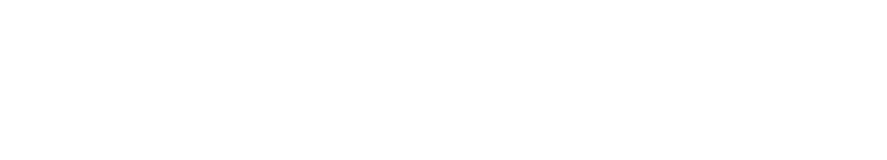
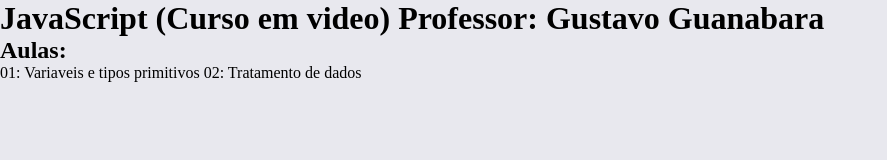
Before and after one commit to VitorMiksza/Javascript, a plain HTML site: page Estudos avulsos/index.html in a window 1280 px wide. Shown: the whole page, without its empty margins (0-887 px from the left). Drawn offline with Linux system fonts and the light colour scheme.

Commit message:
Estudos Avulsos

```diff
--- a/Estudos avulsos/index.html
+++ b/Estudos avulsos/index.html
@@ -11,27 +11,24 @@
 <body>
 
 
-    <header>
+    <container id="principal">
+        <header>
+            <h1>
+                JavaScript (Curso em video)
+                Professor: Gustavo Guanabara
+            </h1>
+        </header>
+
+        <main>
+            <h2>Aulas:</h2>
+
+            01: Variaveis e tipos primitivos
+            02: Tratamento de dados
+        </main>
+        <footer>
+        </footer>
+    </container>
 
 
-    </header>
-
-
-
-
-
-    <main>
-
-
-    </main>
-
-
-
-
-
-    <footer>
-
-
-    </footer>
 </body>
 </html>
--- a/Estudos avulsos/style/style.css
+++ b/Estudos avulsos/style/style.css
@@ -0,0 +1,4 @@
+
+body{
+    background-color: #E8E8EE;
+}
```
Also changed, not shown: Estudos avulsos/Aulas/tratamento.html (+11 -0 lines).
